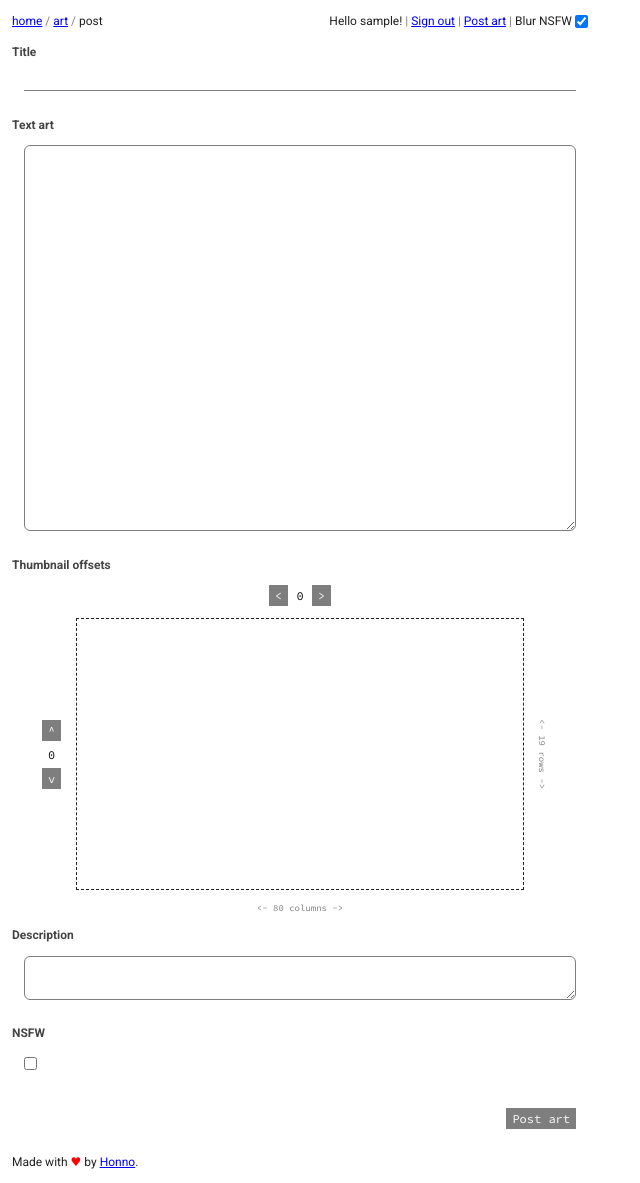
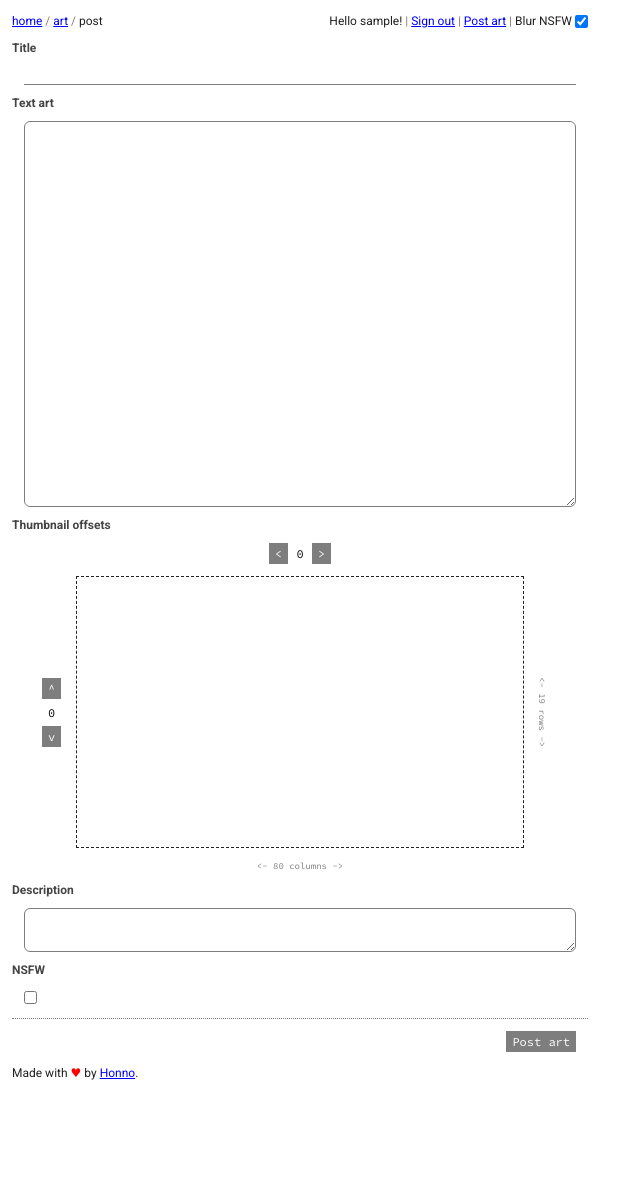
Before and after one commit to Honno/ascii-forever, a Django app: page /art/post in a window 1280 px wide. Shown: the whole page, without its empty margins (0-640 px from the left). After the commit the page ends 1080 px from the top, so only its background shows below. Run offline with Django 3.2, Linux system fonts and the light colour scheme; the visitor is signed in with stand-in values (Sample User, id 1); style sheets or scripts are compiled from the project's sources.

Commit message:
art form work
* display errors nicely
* fix Art.w bug when there are max([]) calls
* inbetween-margin mixin overrides other margins
* split submit styles up

```diff
--- a/core/_sass/_base.scss
+++ b/core/_sass/_base.scss
@@ -30,8 +30,9 @@ $art-font-line-height: 1.25; // based on the gnome terminal
 /* utils */
 
 @mixin inbetween-margin($margin) {
-    margin-bottom: $margin;
-    &:last-child { margin-bottom: 0 }
+    margin-top: 0 !important;
+    margin-bottom: $margin !important;
+    &:last-child { margin-bottom: 0 !important}
 }
 
 .monospaced {
--- a/core/_sass/_components.scss
+++ b/core/_sass/_components.scss
@@ -115,19 +115,42 @@ section > * {
     width: 100%;
     @include inbetween-margin(1em);
 
+    > * {
+        @include inbetween-margin(1em);
+    }
+
     > label {
         color: $secondary;
         font-weight: bold;
     }
 
     > .form-input {
+        padding: 0 1em;
+    }
+
+    > .form-input > * {
+        @include inbetween-margin(1em);
+    }
+
+    > .form-input > .error-box {
+        display: grid;
+        grid-template-columns: min-content max-content;
+        grid-gap: 1em;
+
+        border: $red solid 1px;
+
         padding: 1em;
     }
 
-    > .form-input.-submit {
-        display: flex;
-        justify-content: right;
+    &.-submit {
+        border-top: $tertiary dotted 1px;
+        padding-top: 1em;
     }
+}
+
+.submit-input {
+    display: flex;
+    justify-content: right;
 }
 
 .line-input {
@@ -218,7 +241,6 @@ section > * {
         align-items: center;
     }
 
-
     > .bottom {
         grid-column: 2;
         grid-row: 3;
--- a/core/models.py
+++ b/core/models.py
@@ -112,7 +112,7 @@ class Art(Model):
         text_lines = self.text.splitlines()
 
         widths = [len(line) for line in text_lines]
-        width = max(widths)
+        width = max(widths, default=0)
 
         return width
 
--- a/core/static/core/js/art_form.js
+++ b/core/static/core/js/art_form.js
@@ -1,9 +1,6 @@
 var form = document.querySelector("form.preserve-whitespace");
 
 /* js status */
-
-var element = form.querySelector(".no-js-warn");
-element.style.display = "none";
 
 var checkbox = form.querySelector("input[name='js_enabled']");
 checkbox.value = "True";
--- a/core/templates/core/extendables/art_form.html
+++ b/core/templates/core/extendables/art_form.html
@@ -6,17 +6,16 @@
 <form class="preserve-whitespace" method="post">
     {% csrf_token %}
 
-    <p class="no-js-warn">JavaScript is disabled or something went wrong, so some functionality will not work.</p>
-
     <div class="form-group">
         <label>Title</label>
         <div class="form-input">
+            {% include "core/includes/error_box.html" with errors=form.title.errors %}
             <input
                 class="line-input"
                 type="text"
                 name="title"
                 maxlength="80"
-                {% if form.title.value %} value="{{ form.title.value }}"{% endif %}
+                {% if form.title.value %}value="{{ form.title.value }}"{% endif %}
                 required>
         </div>
     </div>
@@ -24,6 +23,7 @@
     <div class="form-group">
         <label>Text art</label>
         <div class="form-input">
+            {% include "core/includes/error_box.html" with errors=form.text.errors %}
             <textarea
                 class="multiline-input art-input"
                 name="text"
@@ -36,6 +36,8 @@
     <div class="form-group">
         <label>Thumbnail offsets</label>
         <div class="form-input">
+            {% include "core/includes/error_box.html" with errors=form.thumb_x_offset.errors %}
+            {% include "core/includes/error_box.html" with errors=form.thumb_y_offset.errors %}
             <div class="thumbnail-input-group" >
                 <div class="top">
                     <div class="offset-input-group -x">
@@ -91,6 +93,7 @@
         <div class="form-group">
             <label>Description</label>
             <div class="form-input">
+                {% include "core/includes/error_box.html" with errors=form.description.errors %}
                 <textarea
                     class="multiline-input text-input"
                     name="description"
@@ -101,6 +104,7 @@
         <div class="form-group">
             <label>NSFW</label>
             <div class="form-input">
+                {% include "core/includes/error_box.html" with errors=form.nsfw.errors %}
                 <input
                     id="nsfw"
                     type="checkbox"
@@ -113,12 +117,15 @@
         {{ hidden_field }}
         {% endfor %}
 
-        <div class="form-group">
-            <div class="form-input -submit" >
-                <input
-                    type="submit"
-                    class="button-input"
-                    value="{% block submit_value %}{% endblock %}">
+        <div class="form-group -submit">
+            <div class="form-input" >
+                {% include "core/includes/error_box.html" with errors=form.non_field_errors %}
+                <div class="submit-input" >
+                    <input
+                        type="submit"
+                        class="button-input"
+                        value="{% block submit_value %}{% endblock %}">
+                </div>
             </div>
         </div>
 </form>
--- a/core/templates/core/extendables/base.html
+++ b/core/templates/core/extendables/base.html
@@ -24,7 +24,10 @@
                     <li>Blur NSFW <input type="checkbox" id="blur-toggle"></li>
                 </ul>
             </header>
-            <section>{% block content %}{% endblock %}</section>
+            <section>
+                <noscript><p><i>Your JavaScript is disabled so some site functionality will not work!</i></p></noscript>
+                {% block content %}{% endblock %}
+            </section>
             <footer>
                 Made with <span class="heart">♥</span> by <a href="http://matthewbarber.io/">Honno</a>.
             </footer>
--- /dev/null
+++ b/core/templates/core/includes/error_box.html
@@ -0,0 +1,15 @@
+{% if errors %}
+<div class="error-box">
+    <span><b>!</b></span>
+
+    {% if errors|length == 1 %}
+    <span>{{ errors.0 }}</span>
+    {% else %}
+    <ul>
+        {% for error in errors %}
+        <li>{{ error }}</li>
+        {% endfor %}
+    </ul>
+    {% endif %}
+</div>
+{% endif %}
```
